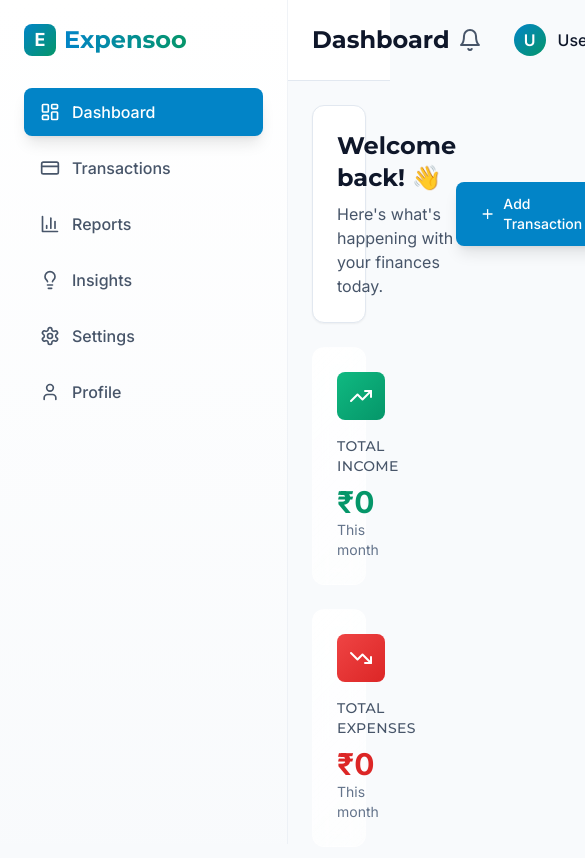
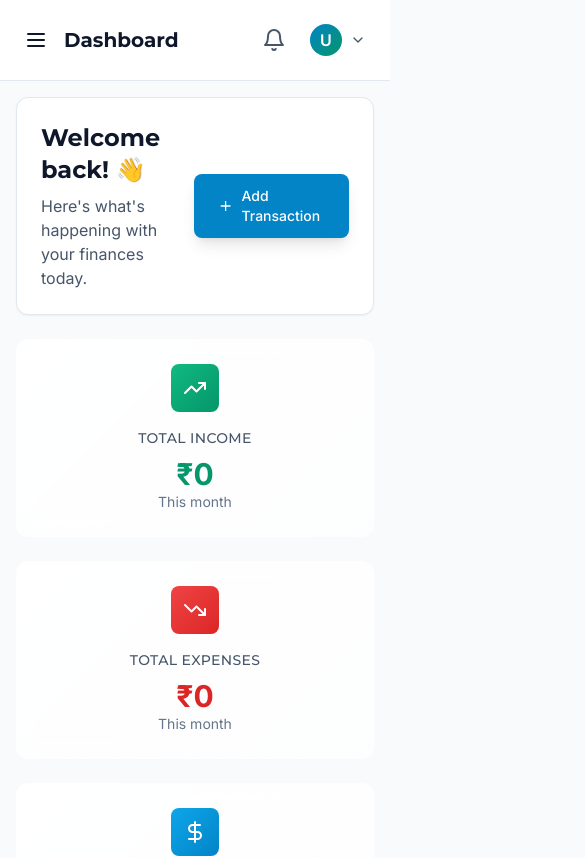
Before and after one commit to AdityaRaj81/Expensoo, a React (Vite) app: page /app in a window 390 px wide. Shown: the top 858 px of the page, 585 px wide, since content can reach past the window. Built offline with nearby package versions, Linux system fonts and the light colour scheme.

Commit message:
feat: Implement responsive sidebar with toggle functionality and mobile menu button

```diff
--- a/src/components/layout/AppHeader.jsx
+++ b/src/components/layout/AppHeader.jsx
@@ -1,8 +1,8 @@
 import { useLocation, Link } from 'react-router-dom';
 import { useState } from 'react';
-import { Bell, ChevronDown } from 'lucide-react';
+import { Bell, ChevronDown, Menu } from 'lucide-react';
 
-function AppHeader() {
+function AppHeader({ onSidebarToggle }) {
   const location = useLocation();
   const [showUserMenu, setShowUserMenu] = useState(false);
 
@@ -31,13 +31,23 @@ function AppHeader() {
   };
 
   return (
-    <header className="bg-white border-b border-secondary-200 px-6 py-4 ml-72">
+    <header className="bg-white border-b border-secondary-200 px-4 sm:px-6 py-4 ml-0 sm:ml-72 sticky top-0 z-30">
       <div className="flex justify-between items-center">
-        <h1 className="text-2xl font-heading font-bold text-secondary-900">
-          {getPageTitle()}
-        </h1>
+        {/* Mobile menu button */}
+        <div className="flex items-center">
+          <button
+            className="sm:hidden mr-2 p-2 rounded-lg hover:bg-secondary-100 transition-colors focus:outline-none"
+            onClick={onSidebarToggle}
+            aria-label="Open sidebar"
+          >
+            <Menu className="w-6 h-6 text-secondary-900" />
+          </button>
+          <h1 className="text-xl sm:text-2xl font-heading font-bold text-secondary-900">
+            {getPageTitle()}
+          </h1>
+        </div>
 
-        <div className="flex items-center space-x-4">
+        <div className="flex items-center space-x-2 sm:space-x-4">
           {/* Notifications */}
           <button className="p-2 text-secondary-600 hover:text-secondary-900 hover:bg-secondary-100 rounded-lg transition-colors">
             <Bell className="w-6 h-6" />
@@ -47,12 +57,12 @@ function AppHeader() {
           <div className="relative">
             <button
               onClick={() => setShowUserMenu(!showUserMenu)}
-              className="flex items-center space-x-3 p-2 rounded-lg hover:bg-secondary-100 transition-colors"
+              className="flex items-center space-x-2 sm:space-x-3 p-2 rounded-lg hover:bg-secondary-100 transition-colors"
             >
               <div className="w-8 h-8 bg-gradient-to-br from-primary-600 to-accent-600 rounded-full flex items-center justify-center text-white font-semibold">
                 U
               </div>
-              <span className="font-medium text-secondary-900">User</span>
+              <span className="hidden sm:inline font-medium text-secondary-900">User</span>
               <ChevronDown className="w-4 h-4 text-secondary-600" />
             </button>
 
@@ -63,7 +73,8 @@ function AppHeader() {
                   className="flex items-center px-4 py-2 text-secondary-700 hover:bg-secondary-100 transition-colors"
                   onClick={() => setShowUserMenu(false)}
                 >
-                  <User className="w-4 h-4 mr-3" />
+                  {/* User icon hidden on mobile for less clutter */}
+                  <span className="hidden sm:inline-block mr-3"><svg className="w-4 h-4" fill="none" stroke="currentColor" viewBox="0 0 24 24"><path strokeLinecap="round" strokeLinejoin="round" strokeWidth={2} d="M5.121 17.804A13.937 13.937 0 0112 15c2.5 0 4.847.655 6.879 1.804M15 11a3 3 0 11-6 0 3 3 0 016 0z" /></svg></span>
                   Profile
                 </Link>
                 <Link
@@ -71,7 +82,7 @@ function AppHeader() {
                   className="flex items-center px-4 py-2 text-secondary-700 hover:bg-secondary-100 transition-colors"
                   onClick={() => setShowUserMenu(false)}
                 >
-                  <Settings className="w-4 h-4 mr-3" />
+                  <span className="hidden sm:inline-block mr-3"><svg className="w-4 h-4" fill="none" stroke="currentColor" viewBox="0 0 24 24"><path strokeLinecap="round" strokeLinejoin="round" strokeWidth={2} d="M12 8c-2.21 0-4 1.79-4 4s1.79 4 4 4 4-1.79 4-4-1.79-4-4-4zm0 10c-4.41 0-8-3.59-8-8s3.59-8 8-8 8 3.59 8 8-3.59 8-8 8z" /></svg></span>
                   Settings
                 </Link>
                 <hr className="my-2 border-secondary-200" />
--- a/src/components/layout/AppLayout.jsx
+++ b/src/components/layout/AppLayout.jsx
@@ -1,14 +1,21 @@
 import { Outlet } from 'react-router-dom';
 import Sidebar from './Sidebar';
 import AppHeader from './AppHeader';
+import { useState } from 'react';
 
 function AppLayout() {
+  const [sidebarOpen, setSidebarOpen] = useState(false);
+
+  // Sidebar is always open on desktop, toggled on mobile
+  const handleSidebarToggle = () => setSidebarOpen((open) => !open);
+  const handleSidebarClose = () => setSidebarOpen(false);
+
   return (
     <div className="min-h-screen bg-secondary-50">
-      <Sidebar />
-      <div className="flex flex-col min-h-screen">
-        <AppHeader />
-        <main className="flex-1 ml-72 p-6">
+      <Sidebar isOpen={sidebarOpen} onClose={handleSidebarClose} />
+      <div className="flex flex-col min-h-screen sm:ml-72 transition-all duration-200">
+        <AppHeader onSidebarToggle={handleSidebarToggle} />
+        <main className="flex-1 p-4 sm:p-6">
           <Outlet />
         </main>
       </div>
--- a/src/components/layout/Sidebar.jsx
+++ b/src/components/layout/Sidebar.jsx
@@ -5,10 +5,11 @@ import {
   BarChart3,
   Lightbulb,
   Settings,
-  User
+  User,
+  X
 } from 'lucide-react';
 
-function Sidebar() {
+function Sidebar({ isOpen, onClose }) {
   const location = useLocation();
 
   const navItems = [
@@ -20,9 +21,30 @@ function Sidebar() {
     { path: '/app/profile', label: 'Profile', icon: User }
   ];
 
+  // Responsive sidebar: show as overlay on mobile, fixed on desktop
   return (
-    <aside className="w-72 app-sidebar fixed left-0 top-0 h-full z-40 border-r border-secondary-200">
+    <>
+      {/* Overlay for mobile */}
+      <div
+        className={`fixed inset-0 bg-black bg-opacity-30 z-40 transition-opacity duration-200 sm:hidden ${isOpen ? 'block' : 'hidden'}`}
+        onClick={onClose}
+        aria-hidden="true"
+      />
+      <aside
+        className={`app-sidebar fixed left-0 top-0 h-full z-50 border-r border-secondary-200 w-72 bg-white transition-transform duration-200
+          ${isOpen ? 'translate-x-0' : '-translate-x-full'}
+          sm:translate-x-0 sm:static sm:block`}
+        style={{ maxWidth: '100vw' }}
+      >
         <div className="p-6">
+          {/* Close button for mobile */}
+          <button
+            className="sm:hidden absolute top-4 right-4 p-2 rounded-lg hover:bg-secondary-100 transition-colors"
+            onClick={onClose}
+            aria-label="Close sidebar"
+          >
+            <X className="w-6 h-6 text-secondary-900" />
+          </button>
           <Link to="/" className="flex items-center space-x-2 mb-8">
             <div className="w-8 h-8 bg-gradient-to-br from-primary-600 to-accent-600 rounded-lg flex items-center justify-center">
               <span className="text-white font-bold text-lg">E</span>
@@ -40,11 +62,11 @@ function Sidebar() {
                   <li key={item.path}>
                     <Link
                       to={item.path}
-                    className={`flex items-center space-x-3 px-4 py-3 rounded-lg font-medium transition-all duration-200 ${
-                      location.pathname === item.path
+                      className={`flex items-center space-x-3 px-4 py-3 rounded-lg font-medium transition-all duration-200 ${location.pathname === item.path
                           ? 'bg-primary-600 text-white shadow-lg'
                           : 'text-secondary-600 hover:bg-secondary-100 hover:text-secondary-900'
                         }`}
+                      onClick={onClose}
                     >
                       <Icon className="w-5 h-5" />
                       <span>{item.label}</span>
@@ -56,6 +78,7 @@ function Sidebar() {
           </nav>
         </div>
       </aside>
+    </>
   );
 }
 
```
Lines whose indentation alone changed are shown as unchanged.
